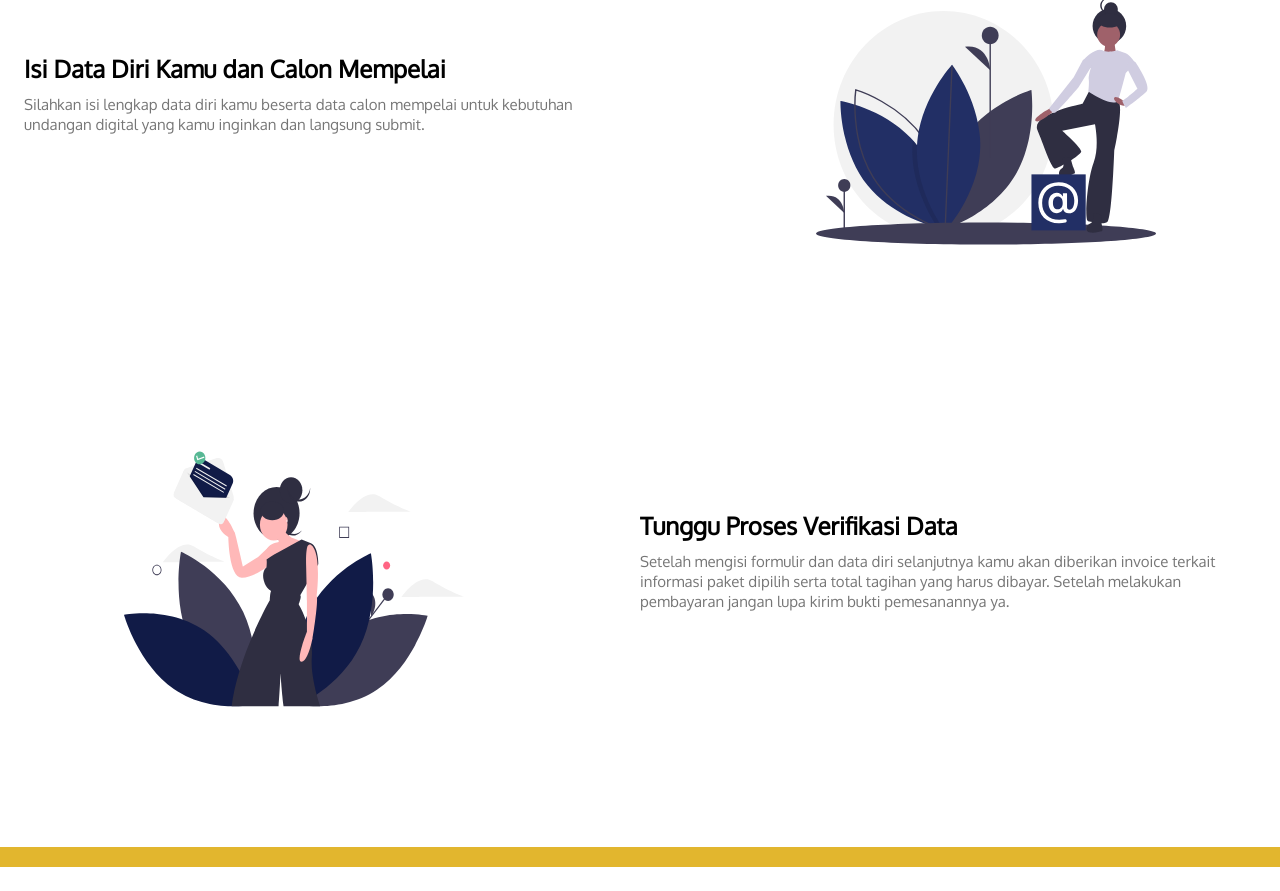
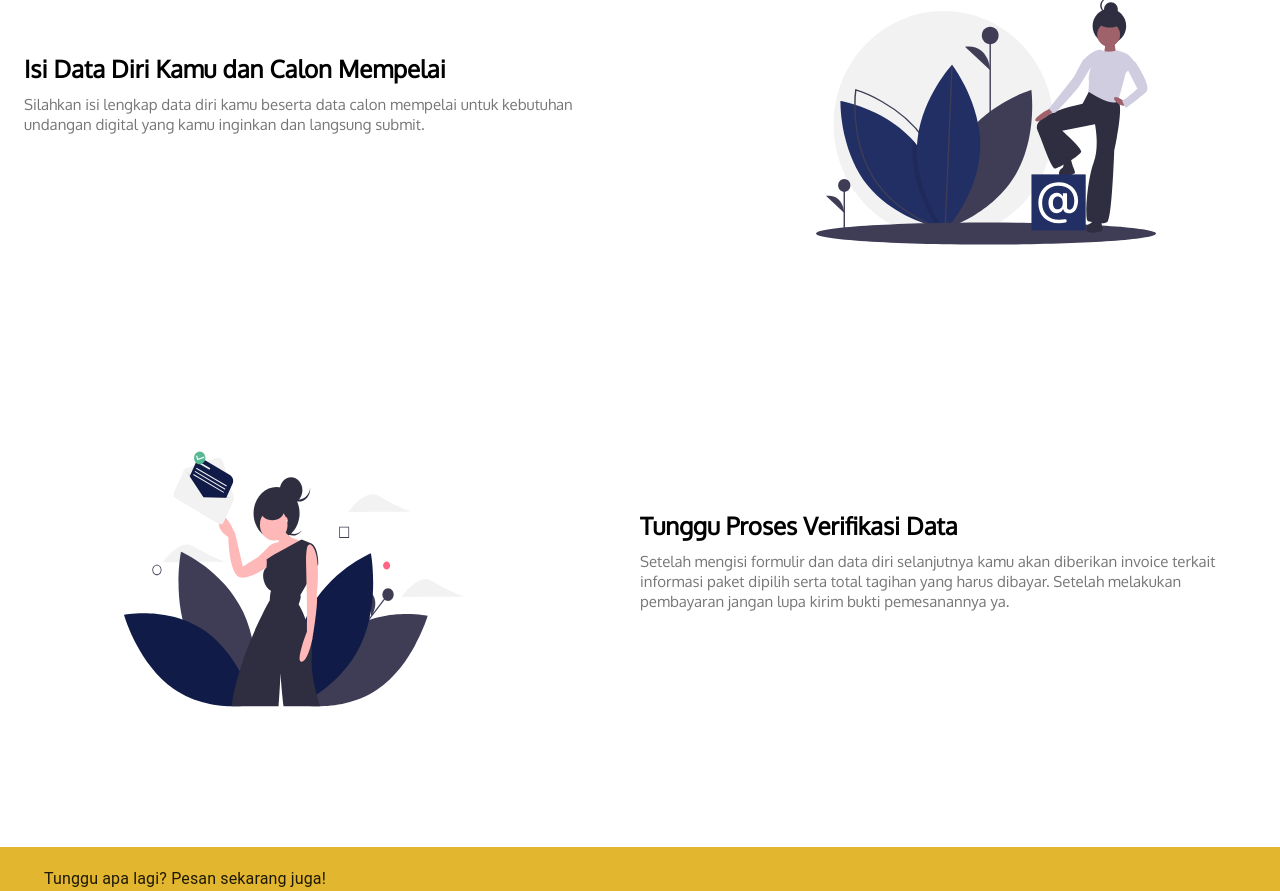
Before and after one commit to cobayuk/SNgatsby, a Gatsby site: page / in a window 1280 px wide. Shown: the part 3420-4311 px from the top of the page. Before the commit the page ends 4287 px from the top, so only its background shows below. Built offline with nearby package versions, Linux system fonts and the light colour scheme; Gatsby itself is replaced by a stand-in of ours; a web font is replaced by a local one.

Commit message:
DEV-1221 improvement structure footer & header

```diff
--- a/src/components/Footer/Footer.js
+++ b/src/components/Footer/Footer.js
@@ -3,13 +3,12 @@ import PropTypes from "prop-types";
 import {
   Grid,
   Link,
-  // Avatar,
+  Box,
   Container,
-  // Typography,
+  Typography,
   CssBaseline
 }
 from '@material-ui/core';
-// import Gopay from '@assets/logo/digital-payment/gopay.svg';
 import * as Style from '@components/Footer/FooterStyled';
 
 const Copyright = ({ titles }) => {
@@ -30,8 +29,12 @@ const Footer = () => {
       <CssBaseline />
       <Container fixed>
         <Grid container>
-          <Grid item lg={3}>
-
+          <Grid item lg={12}>
+            <Box>
+              <Typography>
+                Tunggu apa lagi? Pesan sekarang juga!
+              </Typography>
+            </Box>
           </Grid>
         </Grid>
       </Container>
--- a/src/components/Header/Header.js
+++ b/src/components/Header/Header.js
@@ -5,8 +5,7 @@ import scrollTo from 'gatsby-plugin-smoothscroll';
 import BrandLogo from '@assets/logo/brand.svg';
 import * as Style from '@components/Header/HeaderStyled';
 
-const Header = (props) => {
-  console.log(props);
+const Header = () => {
   const redirection = (url) => {
     return window.location = url;
   }
```
